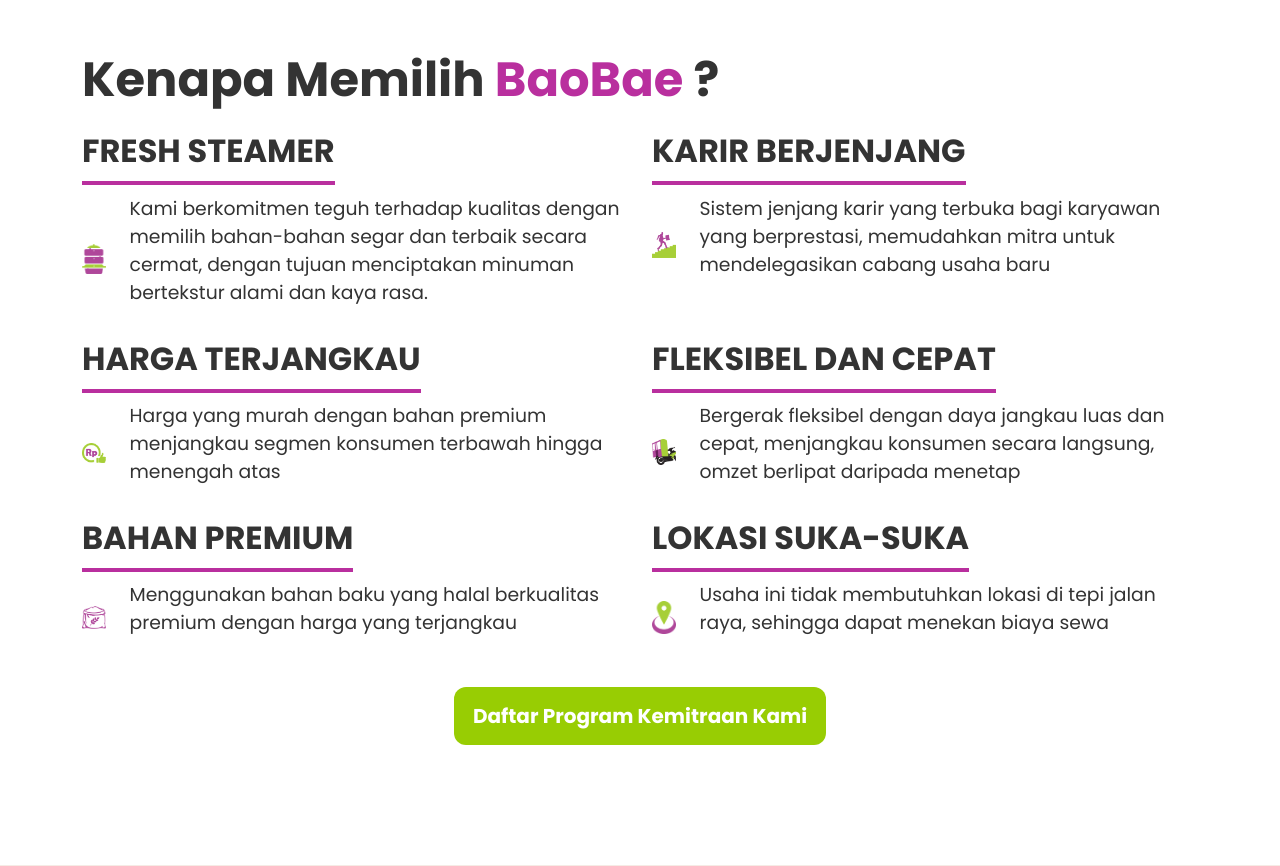
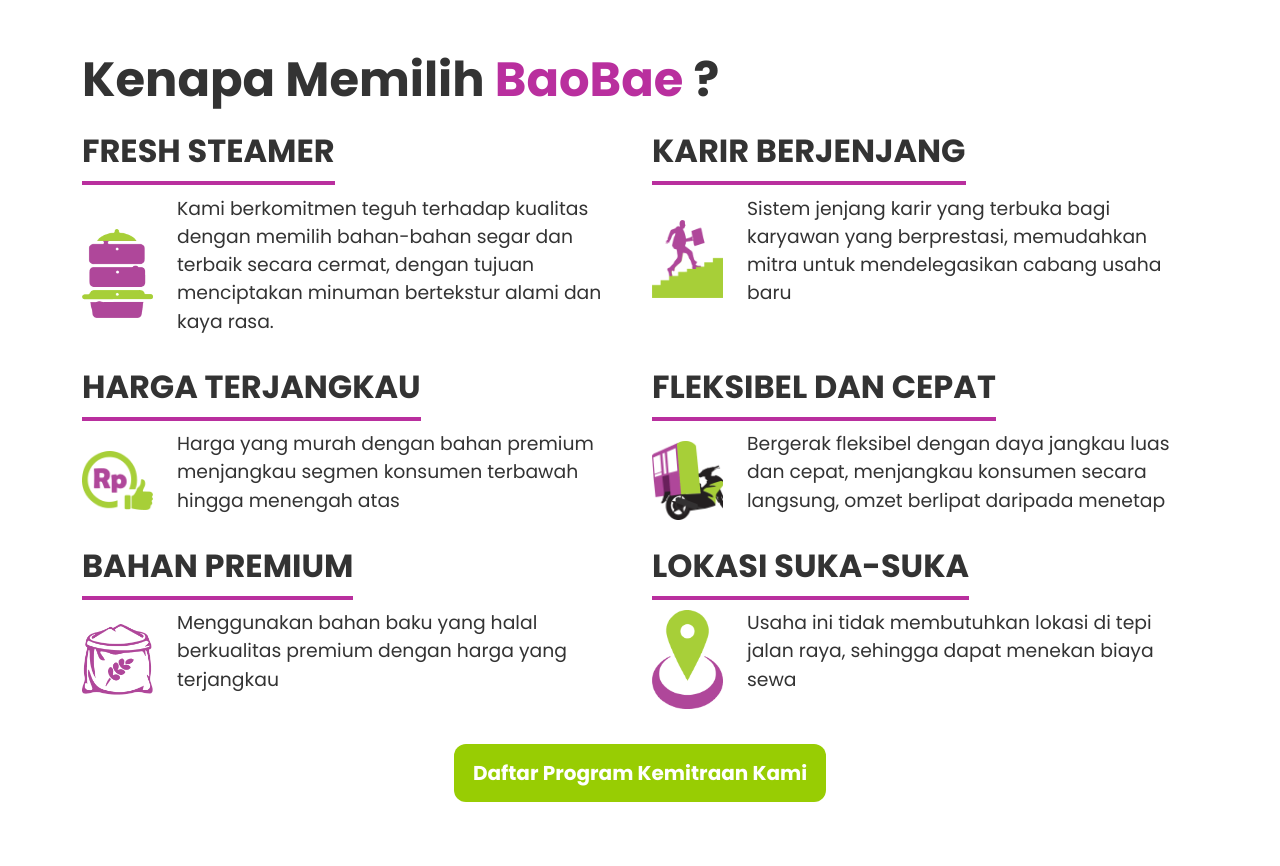
Before and after one commit to ahmadhusain98/ahmadhusain98.github.io, a PHP site: page / in a window 1280 px wide. Shown: the part 4616-5482 px from the top of the page. Run offline with PHP 8.4, Linux system fonts and the light colour scheme.

Commit message:
update sec6

```diff
--- a/index.php
+++ b/index.php
@@ -532,10 +532,10 @@
                         <span class="border-bottom border-3 border-purple pb-2">FRESH STEAMER</span>
                     </h2>
                     <div class="row">
-                        <div class="col-md-1 my-auto">
+                        <div class="col-md-2 col-2 my-auto">
                             <img src="./img/fresh.png" class="w-100">
                         </div>
-                        <div class="col-md-11 my-auto">
+                        <div class="col-md-10 col-10 my-auto">
                             <p class="text">
                                 Kami berkomitmen teguh terhadap kualitas dengan memilih bahan-bahan segar dan terbaik secara cermat, dengan tujuan menciptakan minuman bertekstur alami dan kaya rasa.
                             </p>
@@ -547,10 +547,10 @@
                         <span class="border-bottom border-3 border-purple pb-2">KARIR BERJENJANG</span>
                     </h2>
                     <div class="row">
-                        <div class="col-md-1 my-auto">
+                        <div class="col-md-2 col-2 my-auto">
                             <img src="./img/karir.png" class="w-100">
                         </div>
-                        <div class="col-md-11 my-auto">
+                        <div class="col-md-10 col-10 my-auto">
                             <p class="text">
                                 Sistem jenjang karir yang terbuka bagi karyawan yang berprestasi, memudahkan mitra untuk mendelegasikan cabang usaha baru
                             </p>
@@ -564,10 +564,10 @@
                         <span class="border-bottom border-3 border-purple pb-2">HARGA TERJANGKAU</span>
                     </h2>
                     <div class="row">
-                        <div class="col-md-1 my-auto">
+                        <div class="col-md-2 col-2 my-auto">
                             <img src="./img/harga.png" class="w-100">
                         </div>
-                        <div class="col-md-11 my-auto">
+                        <div class="col-md-10 col-10 my-auto">
                             <p class="text">
                                 Harga yang murah dengan bahan premium menjangkau segmen konsumen terbawah hingga menengah atas
                             </p>
@@ -579,10 +579,10 @@
                         <span class="border-bottom border-3 border-purple pb-2">FLEKSIBEL DAN CEPAT</span>
                     </h2>
                     <div class="row">
-                        <div class="col-md-1 my-auto">
+                        <div class="col-md-2 col-2 my-auto">
                             <img src="./img/flexible.png" class="w-100">
                         </div>
-                        <div class="col-md-11 my-auto">
+                        <div class="col-md-10 col-10 my-auto">
                             <p class="text">
                                 Bergerak fleksibel dengan daya jangkau luas dan cepat, menjangkau konsumen secara langsung, omzet berlipat daripada menetap
                             </p>
@@ -596,10 +596,10 @@
                         <span class="border-bottom border-3 border-purple pb-2">BAHAN PREMIUM</span>
                     </h2>
                     <div class="row">
-                        <div class="col-md-1 my-auto">
+                        <div class="col-md-2 col-2 my-auto">
                             <img src="./img/bahan.png" class="w-100">
                         </div>
-                        <div class="col-md-11 my-auto">
+                        <div class="col-md-10 col-10 my-auto">
                             <p class="text">
                                 Menggunakan bahan baku yang halal berkualitas premium dengan harga yang terjangkau
                             </p>
@@ -611,10 +611,10 @@
                         <span class="border-bottom border-3 border-purple pb-2">LOKASI SUKA-SUKA</span>
                     </h2>
                     <div class="row">
-                        <div class="col-md-1 my-auto">
+                        <div class="col-md-2 col-2 my-auto">
                             <img src="./img/lokasi.png" class="w-100">
                         </div>
-                        <div class="col-md-11 my-auto">
+                        <div class="col-md-10 col-10 my-auto">
                             <p class="text">
                                 Usaha ini tidak membutuhkan lokasi di tepi jalan raya, sehingga dapat menekan biaya sewa
                             </p>
```
